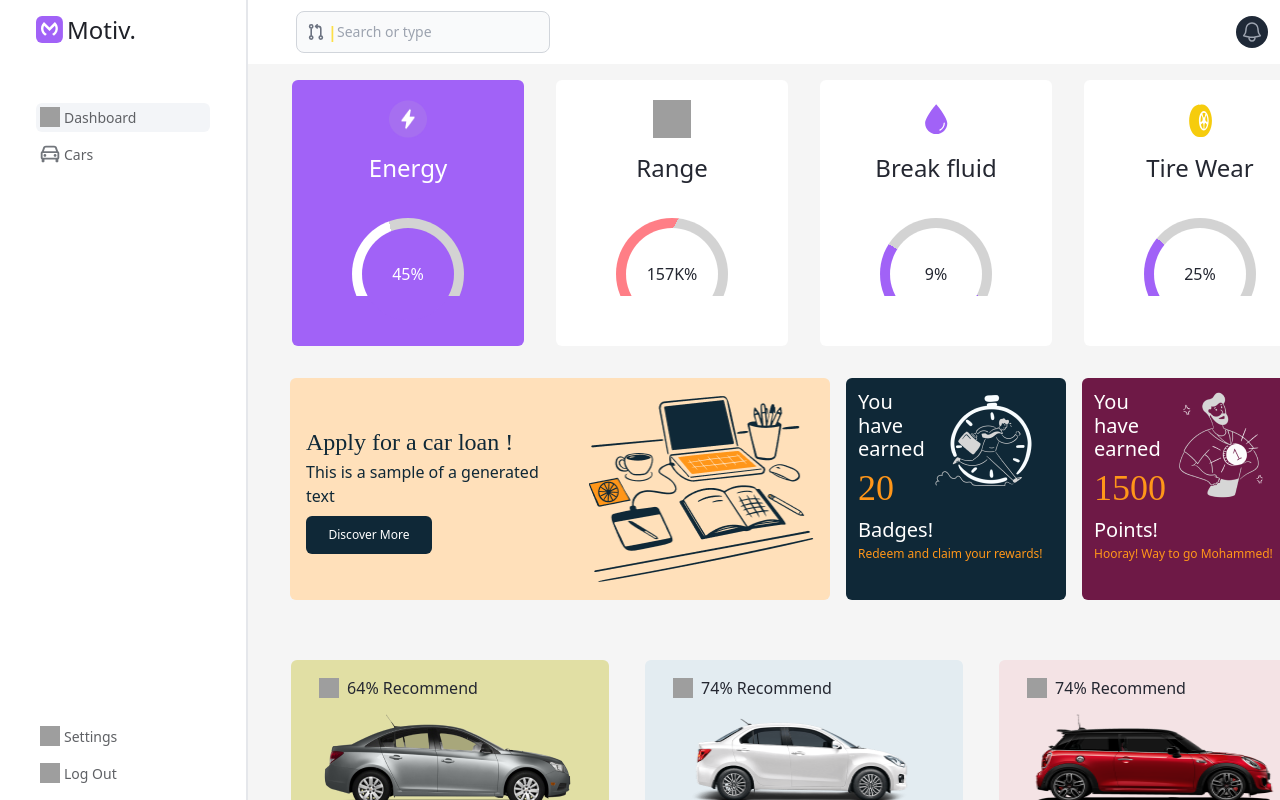
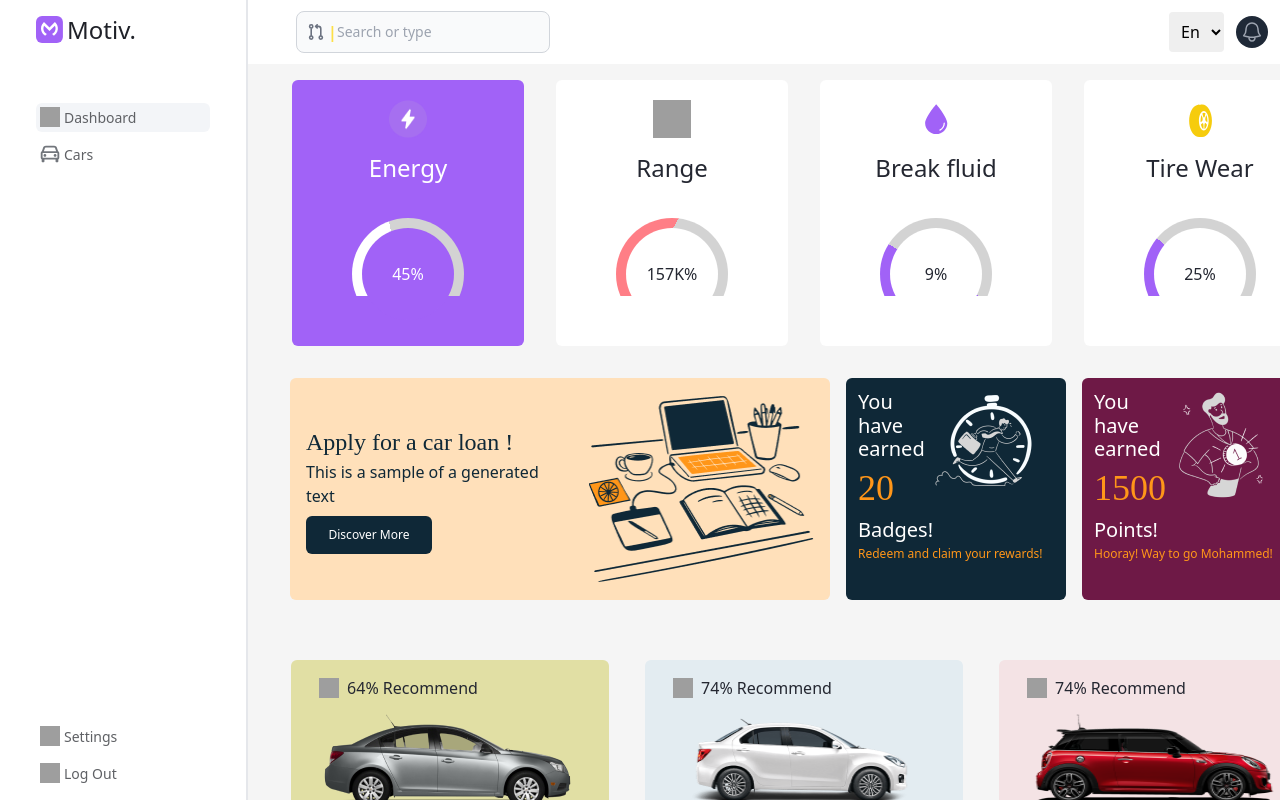
Before and after one commit to mohamedshalaby95/motiv-task, a React (Create React App) app: page / in a window 1280 px wide. Shown: the top 800 px of the page. Built offline with nearby package versions, Linux system fonts and the light colour scheme; grey boxes are pictures that could not be loaded.

Commit message:
add localization and selectbox to change the lang

```diff
--- a/src/App.tsx
+++ b/src/App.tsx
@@ -1,14 +1,15 @@
 import { BrowserRouter, Navigate, Route, Routes } from "react-router-dom";
 import { ToastContainer } from "react-toastify";
+import { useTranslation } from "react-i18next";
 
 import Dashbord from "./screens/dashbord/dashbord";
 import "./App.css";
-import { useTranslation } from "react-i18next";
 import "./i18n";
 function App() {
   const { t, i18n } = useTranslation();
+   const direction = i18n.language === "ar" ? "rtl" : "ltr";
   return (
-    <div className="App">
+    <div dir={direction} className="App">
       <ToastContainer
         position="top-right"
         autoClose={5000}
--- /dev/null
+++ b/src/components/languageSelector/languageSelector.tsx
@@ -0,0 +1,26 @@
+import React from "react";
+import { useTranslation } from "react-i18next";
+
+function LanguageSelector() {
+  const { i18n } = useTranslation();
+
+  const changeLanguage = (lng:string) => {
+    i18n.changeLanguage(lng);
+  };
+
+  return (
+    <div className="flex items-center space-x-2 mx-3">
+      <select
+        id="lang"
+        onChange={(e) => changeLanguage(e.target.value)}
+        value={i18n.language}
+        className="p-2 rounded"
+      >
+        <option value="en">En</option>
+        <option value="ar">Ar</option>
+      </select>
+    </div>
+  );
+}
+
+export default LanguageSelector;
--- a/src/components/navbar/navbar.tsx
+++ b/src/components/navbar/navbar.tsx
@@ -1,4 +1,5 @@
 import React from "react";
+import LanguageSelector from "../languageSelector/languageSelector";
 
 const navbar = () => {
   return (
@@ -39,6 +40,7 @@ const navbar = () => {
               </form>
             </div>
             <div className="absolute inset-y-0 right-0 flex items-center pr-2 sm:static sm:inset-auto sm:ml-6 sm:pr-0">
+              <LanguageSelector />
               <button
                 type="button"
                 className="relative rounded-full bg-gray-800 p-1 text-gray-400 hover:text-white focus:outline-none focus:ring-2 focus:ring-white focus:ring-offset-2 focus:ring-offset-gray-800"
@@ -84,7 +86,6 @@ const navbar = () => {
             </div>
           </div>
         </div>
-        <div className="sm:hidden" id="mobile-menu"></div>
       </nav>
     </>
   );
--- a/src/i18n.js
+++ b/src/i18n.js
@@ -11,12 +11,16 @@ const resources = {
       "dashboard": "Dashboard",
       "cars": "Cars",
       "setting": "Settings",
-      "log out":"Log Out"
+      "log out": "Log Out",
     },
   },
   ar: {
     translation: {
-      "Welcome to React": "Bienvenue à React et react-i18next",
+      "website name": "Motiv.",
+      "dashboard": "Dashboard",
+      "cars": "Cars",
+      "setting": "Settings",
+      "log out": "Log Out",
     },
   },
 };
--- a/src/index.tsx
+++ b/src/index.tsx
@@ -1,16 +1,21 @@
-import React from 'react';
-import ReactDOM from 'react-dom/client';
-import './index.css';
+import React from "react";
+import ReactDOM from "react-dom/client";
+import "./index.css";
 import "./i18n";
-import App from './App';
-import reportWebVitals from './reportWebVitals';
+import App from "./App";
+import reportWebVitals from "./reportWebVitals";
+import i18n from "./i18n";
+import { I18nextProvider } from "react-i18next";
 
 const root = ReactDOM.createRoot(
-  document.getElementById('root') as HTMLElement
+  document.getElementById("root") as HTMLElement
 );
 root.render(
   <React.StrictMode>
-    <App />
+    <I18nextProvider i18n={i18n}>
+      <App />
+    </I18nextProvider>
+    ,
   </React.StrictMode>
 );
 
```
